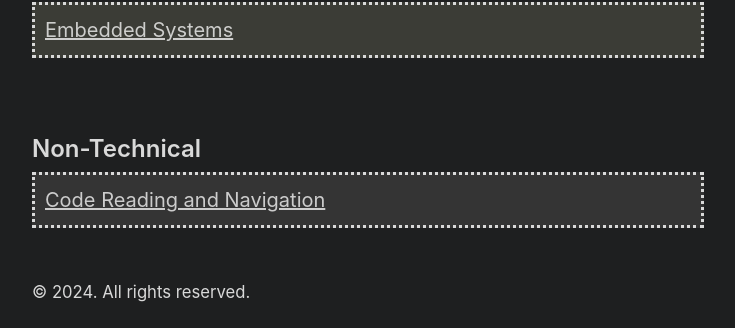
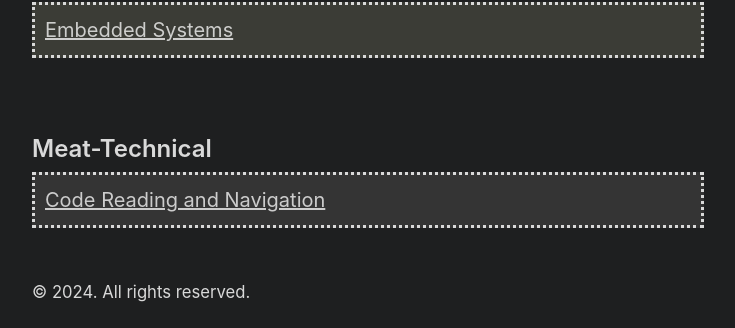
Before and after one commit to RISHI27-dot/rishi27-dot.github.io, a Jekyll site: the page built from blog.md, in a window 1280 px wide. Shown: the part 539-867 px from the top of the page, without its empty margins (272-1007 px from the left). Built offline with Jekyll 4.4.1, drawn with Linux system fonts in a browser that asks for light colours.

Commit message:
Change blogs heading

```diff
--- a/blog.md
+++ b/blog.md
@@ -26,7 +26,7 @@ layout: default
 <br>
 <br>
 
-## Non-Technical
+## Meat-Technical
 <div style="background-color:#343434 ;padding:10px;border-style: dotted">
 	<a href="/blogs/non-technical/code_navigation_and_reading">Code Reading and Navigation</a>
 </div>
```
